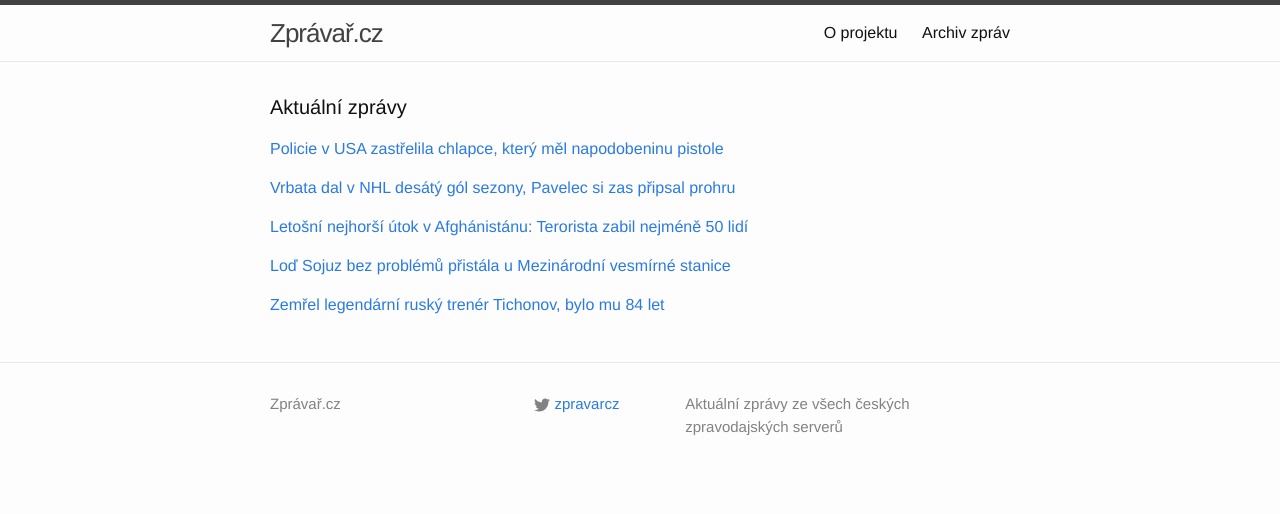
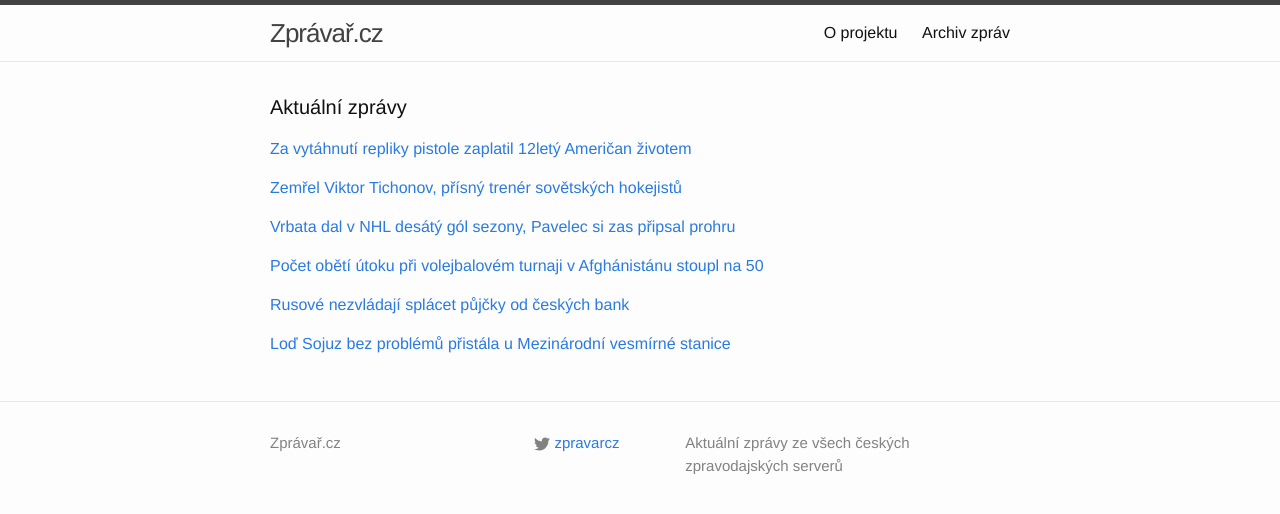
Before and after one commit to adliska/zpravar, a Jekyll site: the page built from index.html, in a window 1280 px wide. Shown: the top 514 px of the page. Built offline with Jekyll 4.4.1, drawn with Linux system fonts in a browser that asks for light colours.

Commit message:
zpravar news update

```diff
--- a/index.html
+++ b/index.html
@@ -5,9 +5,10 @@ layout: default
 <div class="home">
     <h1 class="page-heading">Aktuální zprávy</h1>
 
-<p><a href="javascript:;" onclick="toggle_visibility('zpravy0')">Policie v USA zastřelila chlapce, který měl napodobeninu pistole </a></p>
+<p><a href="javascript:;" onclick="toggle_visibility('zpravy0')">Za vytáhnutí repliky pistole zaplatil 12letý Američan životem</a></p>
 <div id="zpravy0" style="display:none">
 <ul>
+<li><a href=http://www.ceskatelevize.cz/ct24/svet/293331-za-vytahnuti-repliky-pistole-zaplatil-12lety-american-zivotem/>Za vytáhnutí repliky pistole zaplatil 12letý Američan životem - www.ceskatelevize.cz</a></li>
 <li><a href=http://www.lidovky.cz/policie-v-usa-zastrelila-chlapce-ktery-mel-napodobeninu-pistole-p8t-/zpravy-svet.aspx?c=A141124_072617_ln_zahranici_mct>Policie v USA zastřelila chlapce, který měl napodobeninu pistole  - www.lidovky.cz</a></li>
 <li><a href=http://www.novinky.cz/zahranicni/amerika/354305-v-usa-zastrelili-dvanactileteho-chlapce-mel-repliku-pistole.html>V USA zastřelili dvanáctiletého chlapce, měl repliku pistole - www.novinky.cz</a></li>
 <li><a href=http://zahranicni.ihned.cz/amerika-usa/c1-63164360-policie-v-usa-zastrelila-kluka-ktery-mel-repliku-pistole-odmital-se-vzdat>Policie v USA zastřelila kluka, který měl repliku pistole. Odmítal se vzdát - zahranicni.ihned.cz</a></li>
@@ -16,8 +17,19 @@ layout: default
 <li><a href=http://www.ceskatelevize.cz/ct24/svet/293331-za-vytahnuti-airsoftove-pistole-na-policisty-zaplatil-mlady-american-zivotem/>Za vytáhnutí airsoftové pistole na policisty zaplatil mladý Američan životem - www.ceskatelevize.cz</a></li>
 <li><a href=http://zpravy.aktualne.cz/zahranici/policie-v-usa-zastrelila-chlapce-s-napodobeninou-pistole/r~7bbf2fe0736a11e48ee3002590604f2e/>Policie v USA zastřelila chlapce s napodobeninou pistole - zpravy.aktualne.cz</a></li>
 </ul>
-</div><p><a href="javascript:;" onclick="toggle_visibility('zpravy1')">Vrbata dal v NHL desátý gól sezony, Pavelec si zas připsal prohru</a></p>
+</div><p><a href="javascript:;" onclick="toggle_visibility('zpravy1')">Zemřel Viktor Tichonov, přísný trenér sovětských hokejistů </a></p>
 <div id="zpravy1" style="display:none">
+<ul>
+<li><a href=http://www.lidovky.cz/zemrel-viktor-tichonov-prisny-trener-sovetskych-hokejistu-plh-/lide.aspx?c=A141124_082635_lide_mct>Zemřel Viktor Tichonov, přísný trenér sovětských hokejistů  - www.lidovky.cz</a></li>
+<li><a href=http://echo24.cz/a/ikn9C>Zemřela legenda ruského hokeje Viktor Tichonov - echo24.cz</a></li>
+<li><a href=http://zahranicni.ihned.cz/rusko/c1-63164380-po-tezke-nemoci-zemrel-slavny-hokejovy-trener-viktor-tichonov>Po těžké nemoci zemřel slavný hokejový trenér Viktor Tichonov - zahranicni.ihned.cz</a></li>
+<li><a href=http://www.rozhlas.cz/_zprava/zemrel-rusky-hokejovy-trener-viktor-tichonov-bylo-mu-84-let--1423816>Zemřel ruský hokejový trenér Viktor Tichonov, bylo mu 84 let - www.rozhlas.cz</a></li>
+<li><a href=http://sport.aktualne.cz/zemrel-legendarni-rusky-trener-tichonov-bylo-mu-84-let/r~099c542e73a611e4aff10025900fea04/>Zemřel legendární ruský trenér Tichonov, bylo mu 84 let - sport.aktualne.cz</a></li>
+<li><a href=http://hokej.idnes.cz/zmrel-rusky-hokejovy-trener-tichonov-dx4-/reprezentace.aspx?c=A141124_073601_reprezentace_par>Zemřel legendární trenér Tichonov, hokejový diktátor a sběratel titulů - hokej.idnes.cz</a></li>
+<li><a href=http://www.sportovninoviny.cz/zpravy/zemrel-slavny-hokejovy-trener-tichonov/1150717>Zemřel slavný hokejový trenér Tichonov - www.sportovninoviny.cz</a></li>
+</ul>
+</div><p><a href="javascript:;" onclick="toggle_visibility('zpravy2')">Vrbata dal v NHL desátý gól sezony, Pavelec si zas připsal prohru</a></p>
+<div id="zpravy2" style="display:none">
 <ul>
 <li><a href=http://www.denik.cz/hokej/vrbata-dal-v-nhl-desaty-gol-sezony-pavelec-si-zas-pripsal-prohru-20141124.html>Vrbata dal v NHL desátý gól sezony, Pavelec si zas připsal prohru - www.denik.cz</a></li>
 <li><a href=http://www.rozhlas.cz/_zprava/radim-vrbata-pojistil-v-nhl-vyhru-vancouveru-pavelec-body-nevychytal--1423807>Radim Vrbata pojistil v NHL výhru Vancouveru, Pavelec body nevychytal - www.rozhlas.cz</a></li>
@@ -25,26 +37,28 @@ layout: default
 <li><a href=http://www.sportovninoviny.cz/zpravy/vrbata-dal-v-nhl-desaty-gol-sezony-pavelec-si-zas-pripsal-prohru/1150704>Vrbata dal v NHL desátý gól sezony, Pavelec si zas připsal prohru - www.sportovninoviny.cz</a></li>
 <li><a href=http://hokej.idnes.cz/pavelec-nezabranil-prohre-winnipegu-dva-/nhl.aspx?c=A141124_055740_nhl_Mkr>Pavelec nezabránil prohře Winnipegu, Erat s Michálkem měli asistence - hokej.idnes.cz</a></li>
 </ul>
-</div><p><a href="javascript:;" onclick="toggle_visibility('zpravy2')">Letošní nejhorší útok v Afghánistánu: Terorista zabil nejméně 50 lidí</a></p>
-<div id="zpravy2" style="display:none">
+</div><p><a href="javascript:;" onclick="toggle_visibility('zpravy3')">Počet obětí útoku při volejbalovém turnaji v Afghánistánu stoupl na 50</a></p>
+<div id="zpravy3" style="display:none">
 <ul>
+<li><a href=http://www.ceskatelevize.cz/ct24/svet/293333-pocet-obeti-utoku-pri-volejbalovem-turnaji-v-afghanistanu-stoupl-na-50/>Počet obětí útoku při volejbalovém turnaji v Afghánistánu stoupl na 50 - www.ceskatelevize.cz</a></li>
 <li><a href=http://zahranicni.ihned.cz/blizky-vychod/c1-63162760-letosni-nejhorsi-utok-v-afghanistanu-terorista-zabil-nejmene-50-lidi>Letošní nejhorší útok v Afghánistánu: Terorista zabil nejméně 50 lidí - zahranicni.ihned.cz</a></li>
 <li><a href=http://www.ceskatelevize.cz/ct24/svet/293333-nedelni-utok-pri-volejbalovem-turnaji-v-afghanistanu-ma-nejmene-50-obeti/>Nedělní útok při volejbalovém turnaji v Afghánistánu má nejméně 50 obětí - www.ceskatelevize.cz</a></li>
 <li><a href=http://zpravy.e15.cz/zahranicni/udalosti/atentatnik-zabil-behem-finale-volejbalu-v-afghanistanu-pres-50-lidi-1139348>Atentátník zabil během finále volejbalu v Afghánistánu přes 50 lidí - zpravy.e15.cz</a></li>
 <li><a href=http://www.ceskenoviny.cz/zpravy/zpravy/nedelni-utok-v-afghanistanu-ma-nejmene-50-obeti-pres-60-ranenych/1150527>Nedělní útok v Afghánistánu má nejméně 50 obětí, přes 60 raněných - www.ceskenoviny.cz</a></li>
 </ul>
-</div><p><a href="javascript:;" onclick="toggle_visibility('zpravy3')">Loď Sojuz bez problémů přistála u Mezinárodní vesmírné stanice</a></p>
-<div id="zpravy3" style="display:none">
+</div><p><a href="javascript:;" onclick="toggle_visibility('zpravy4')">Rusové nezvládají splácet půjčky od českých bank</a></p>
+<div id="zpravy4" style="display:none">
+<ul>
+<li><a href=http://www.ceskatelevize.cz/ct24/ekonomika/293334-rusove-nezvladaji-splacet-pujcky-od-ceskych-bank/>Rusové nezvládají splácet půjčky od českých bank - www.ceskatelevize.cz</a></li>
+<li><a href=http://zpravy.e15.cz/byznys/finance-a-bankovnictvi/egap-zachranuje-pujcky-ruskych-firem-kvuli-sankcim-nezvladaji-splacet-1139355>EGAP zachraňuje půjčky ruských firem, kvůli sankcím nezvládají splácet - zpravy.e15.cz</a></li>
+<li><a href=http://www.financninoviny.cz/zpravodajstvi/zpravy/egap-restrukturalizuje-ruske-dluhy-kde-je-ohrozeno-splaceni/1150718>EGAP restrukturalizuje ruské dluhy, kde je ohroženo splácení - www.financninoviny.cz</a></li>
+<li><a href=http://www.denik.cz/ekonomika/ruske-firmy-maji-problem-splacet-pujcky-od-ceskych-bank-20141124.html>Ruské firmy mají problém splácet půjčky od českých bank - www.denik.cz</a></li>
+</ul>
+</div><p><a href="javascript:;" onclick="toggle_visibility('zpravy5')">Loď Sojuz bez problémů přistála u Mezinárodní vesmírné stanice</a></p>
+<div id="zpravy5" style="display:none">
 <ul>
 <li><a href=http://www.ceskatelevize.cz/ct24/svet/293332-lod-sojuz-bez-problemu-pristala-u-mezinarodni-vesmirne-stanice/>Loď Sojuz bez problémů přistála u Mezinárodní vesmírné stanice - www.ceskatelevize.cz</a></li>
 <li><a href=http://www.ceskenoviny.cz/zpravy/zpravy/lod-sojuz-bez-problemu-pristala-u-iss/1150681>Loď Sojuz bez problémů přistála u ISS - www.ceskenoviny.cz</a></li>
 <li><a href=http://www.ceskatelevize.cz/ct24/svet/293329-na-iss-budou-dve-zeny-v-nove-posadce-je-italka-cristoforettiova/>Na ISS budou dvě ženy, v nové posádce je Italka Cristoforettiová - www.ceskatelevize.cz</a></li>
 </ul>
-</div><p><a href="javascript:;" onclick="toggle_visibility('zpravy4')">Zemřel legendární ruský trenér Tichonov, bylo mu 84 let</a></p>
-<div id="zpravy4" style="display:none">
-<ul>
-<li><a href=http://sport.aktualne.cz/zemrel-legendarni-rusky-trener-tichonov-bylo-mu-84-let/r~099c542e73a611e4aff10025900fea04/>Zemřel legendární ruský trenér Tichonov, bylo mu 84 let - sport.aktualne.cz</a></li>
-<li><a href=http://hokej.idnes.cz/zmrel-rusky-hokejovy-trener-tichonov-dx4-/reprezentace.aspx?c=A141124_073601_reprezentace_par>Zemřel legendární trenér Tichonov, hokejový diktátor a sběratel titulů - hokej.idnes.cz</a></li>
-<li><a href=http://www.sportovninoviny.cz/zpravy/zemrel-slavny-hokejovy-trener-tichonov/1150717>Zemřel slavný hokejový trenér Tichonov - www.sportovninoviny.cz</a></li>
-</ul>
 </div></div>
```
